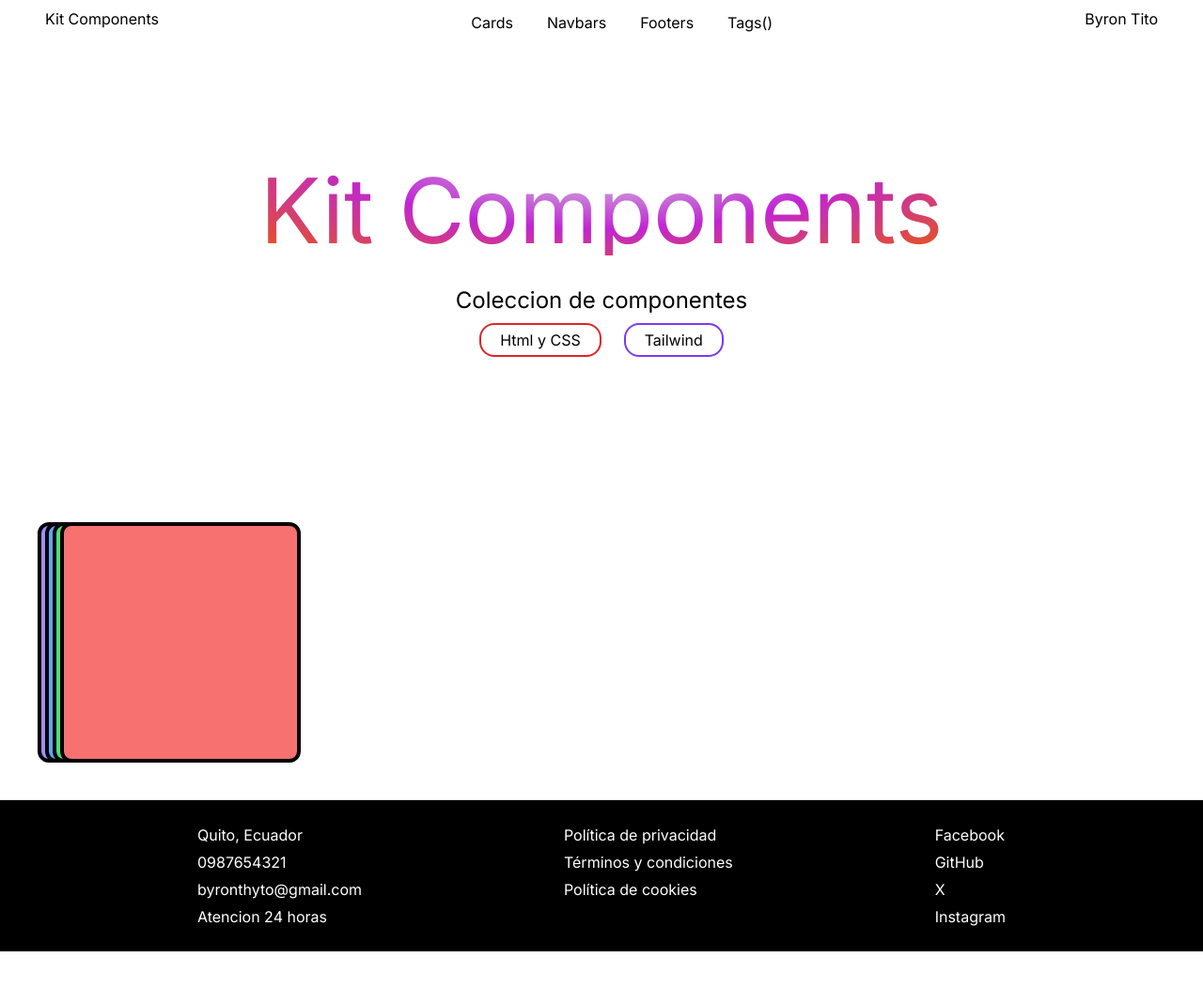
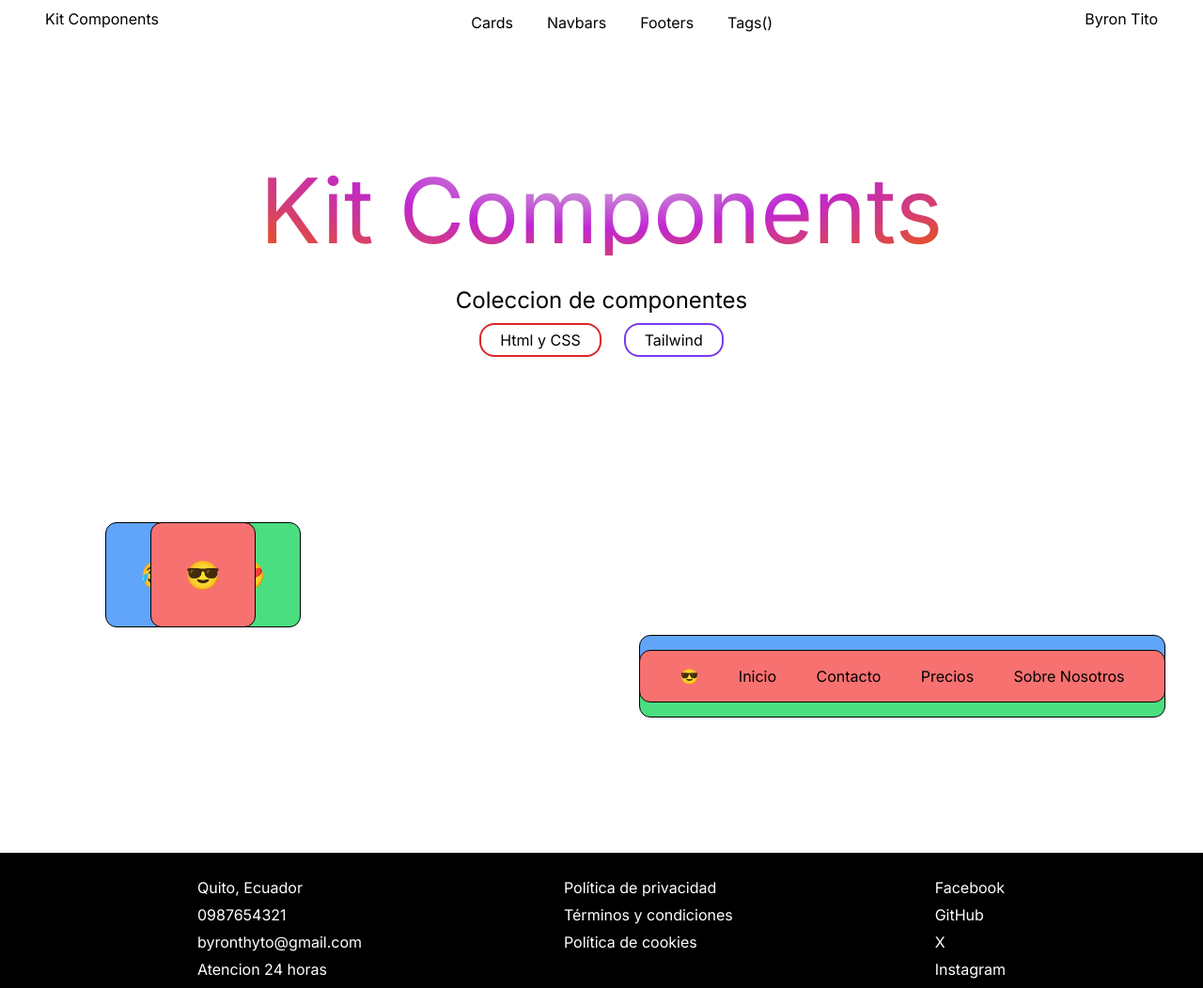
Before and after one commit to ByronVTS/kit-components, an Astro site: page / in a window 1280 px wide. Shown: the whole page at 94% size. Before the commit the page ends 1013 px from the top, so only its background shows below. Built offline with nearby package versions, Linux system fonts and the light colour scheme; Astro itself is replaced by a stand-in of ours.

Commit message:
Probado cosas del inicio

```diff
--- a/src/components/Cards/mixblend.astro
+++ b/src/components/Cards/mixblend.astro
@@ -1,23 +1,21 @@
 <div class="m-10 h-96 w-96">
-  <div class="relative h-96">
+  <div class="relative h-96 flex items-center justify-center">
     <img
       class="blur-2xl h-96"
       src="https://images.pexels.com/photos/1190690/pexels-photo-1190690.jpeg?auto=compress&cs=tinysrgb&w=1260&h=750&dpr=1"
       alt="fondo"
     />
     <img
-      class="absolute top-0 left-0 h-96 rounded-xl"
+      class="absolute inset-0 h-3/4 w-3/4 m-auto rounded-xl"
       src="https://images.pexels.com/photos/1190690/pexels-photo-1190690.jpeg?auto=compress&cs=tinysrgb&w=1260&h=750&dpr=1"
       alt="fondo"
     />
     <div
-      class="h-96 absolute top-0 left-0 opacity-0 bg-gray-900 hover:opacity-80 transition-opacity duration-300 text-white p-10 rounded-xl overflow-auto">
-      <h3 class="text-3xl pb-10">Islas Galapagos</h3>
+      class=" absolute inset-0 h-3/4 w-3/4 m-auto opacity-0 bg-gray-900 hover:opacity-80 transition-opacity duration-300 text-white p-10 rounded-xl overflow-auto">
+      <h3 class="text-2xl pb-10">Islas Galapagos</h3>
       <p>
         Lorem ipsum, dolor sit amet consectetur adipisicing elit. Eligendi quam
-        nihil dolorum delectus corporis adipisci molestiae alias cupiditate quia
-        molestias, fuga libero sit optio! Illo dicta doloremque soluta
-        asperiores possimus.
+        nihil dolorum delectus corporis
       </p>
     </div>
   </div>
--- a/src/components/CardsInCards.astro
+++ b/src/components/CardsInCards.astro
@@ -1,9 +1,43 @@
-<div class="cards__container m-10">
-    <div class=" relative w-64 h-64">
-        <div class="absolute translate-x-6 w-64 h-64 border-4 border-black rounded-xl bg-red-400" style="z-index: 4;"></div>
-        <div class="absolute translate-x-4 w-64 h-64 border-4 border-black rounded-xl bg-green-400" style="z-index: 3;"></div>
-        <div class="absolute translate-x-2 w-64 h-64 border-4 border-black rounded-xl bg-blue-400" style="z-index: 2;"></div>
-        <div class="absolute  w-64 h-64 border-4 border-black rounded-xl bg-violet-400" style="z-index: 1;"></div>
+<div class="cards__container ">
+  <div class="cards__rotate relative w-64 h-64 ml-20">
+    <div
+      class="card card-1 absolute z-40 ml-20 w-28 h-28 border border-black rounded-xl bg-red-400 flex justify-center items-center">
+      <p class="text-3xl">😎</p>
     </div>
+    <div
+      class="card card-2 absolute z-30 ml-32 w-28 h-28 border border-black rounded-xl bg-green-400 flex justify-center items-center">
+      <p class="text-3xl">😍</p>
+    </div>
+    <div
+      class="card card-3 absolute z-20 ml-8 w-28 h-28 border border-black rounded-xl bg-blue-400 flex justify-center items-center">
+      <p class="text-3xl">😂</p>
+    </div>
+    <div
+      class="card card-4 absolute z-10 ml-20 w-28 h-28 border border-black rounded-xl bg-violet-400 flex justify-center items-center">
+      <p class="text-3xl">😜</p>
+    </div>
+  </div>
+</div>
 
-</div>
+<style>
+  .card {
+    transition: transform 300ms ease-in-out;
+    /* transform-origin: bottom left; */
+  }
+
+  .cards__rotate:hover .card-4 {
+    transform: rotate(-131deg) translateY(-35px);
+  }
+
+  .cards__rotate:hover .card-3 {
+    transform: rotate(-40deg) translateX(0px) translateY(-100px);
+
+  }
+
+  .cards__rotate:hover .card-2 {
+    transform: rotate(50deg) translateY(-55px) translateX(8px);
+  }
+  .cards__rotate:hover .card-1 {
+      transform: rotate(50deg) translateX(-90px) translateY(-90px);
+  }
+</style>
--- /dev/null
+++ b/src/components/navbarsInNavbars.astro
@@ -0,0 +1,68 @@
+<div class="cards__container  m-10">
+    <div class="cards__rotate relative  h-64 ">
+      <div
+        class="card card-1 absolute z-40 mt-24 w-full h-14 border border-black rounded-xl bg-red-400 ">
+            <ul class="flex place-content-evenly items-center h-full">
+                <li>😎</li>
+                <li>Inicio</li>
+                <li>Contacto</li>
+                <li>Precios</li>
+                <li>Sobre Nosotros</li>
+            </ul>
+
+      </div>
+      <div
+        class="card card-2 absolute z-30 mt-28 w-full h-14 border border-black rounded-xl bg-green-400 ">
+        <ul class="flex place-content-evenly items-center h-full">
+            <li>😍</li>
+            <li>Inicio</li>
+            <li>Contacto</li>
+            <li>Precios</li>
+            <li>Sobre Nosotros</li>
+        </ul>
+      </div>
+      <div
+        class="card card-3 absolute z-20 mt-20 w-full h-14 border border-black rounded-xl bg-blue-400 ">
+        <ul class="flex place-content-evenly items-center h-full">
+            <li>😂</li>
+            <li>Inicio</li>
+            <li>Contacto</li>
+            <li>Precios</li>
+            <li>Sobre Nosotros</li>
+        </ul>
+      </div>
+      <div
+        class="card card-4 absolute z-10 mt-24 w-full h-14 border border-black rounded-xl bg-violet-400 ">
+        <ul class="flex place-content-evenly items-center h-full">
+            <li>😜</li>
+            <li>Inicio</li>
+            <li>Contacto</li>
+            <li>Precios</li>
+            <li>Sobre Nosotros</li>
+        </ul>
+      </div>
+    </div>
+  </div>
+
+  <style>
+    .card {
+      transition: transform 300ms ease-in-out;
+      transform-origin: bottom left;
+    }
+
+    .cards__rotate:hover .card-4 {
+      transform: translateY(-90px);
+    }
+
+    .cards__rotate:hover .card-3 {
+        transform: translateY(-10px);
+    }
+
+    .cards__rotate:hover .card-2 {
+        transform: translateY(20px);
+    }
+    .cards__rotate:hover .card-1 {
+        transform: translateY(100px);
+        /* margin-top: 0; */
+    }
+  </style>
--- a/src/pages/index.astro
+++ b/src/pages/index.astro
@@ -2,9 +2,14 @@
 import Layout from "../layouts/Layout.astro";
 import Hero from "../components/Hero.astro";
 import CardsInsCards from "../components/CardsInCards.astro";
+import NavbarsInNavbars from "../components/navbarsInNavbars.astro";
 ---
 
 <Layout title="Kit Components" transition:animate="fade">
   <Hero />
-  <CardsInsCards />
+  <div class="grid grid-cols-2">
+    <CardsInsCards  />
+    <NavbarsInNavbars />
+  </div>
+
 </Layout>
```
